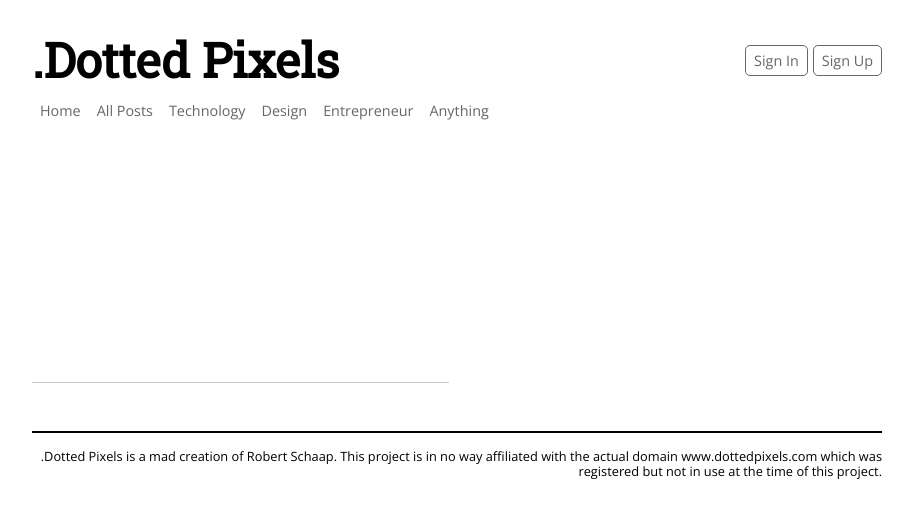
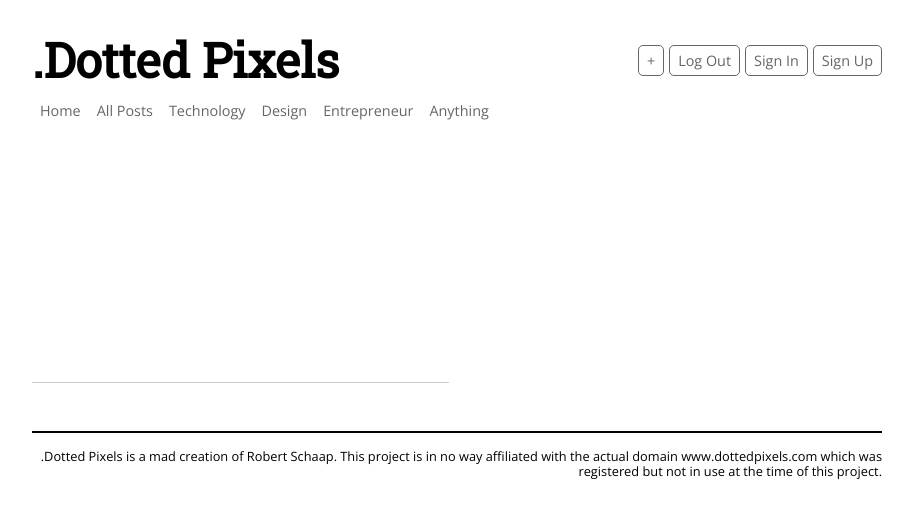
Before and after one commit to robertschaap/blogapplication_mern, a React app: page / in a window 1280 px wide. Shown: the top 518 px of the page, without its empty margins (183-1096 px from the left). Built offline with nearby package versions, Linux system fonts and the light colour scheme; no server answers.

Commit message:
Login: added buttons for user options

```diff
--- a/src/components/Login/Login.js
+++ b/src/components/Login/Login.js
@@ -3,6 +3,8 @@ import styles from "./Login.scss";
 
 const Login = () => (
   <div className={styles.component}>
+    <a href="#">+</a>
+    <a href="#">Log Out</a>
     <a href="#">Sign In</a>
     <a href="#">Sign Up</a>
   </div>
```
